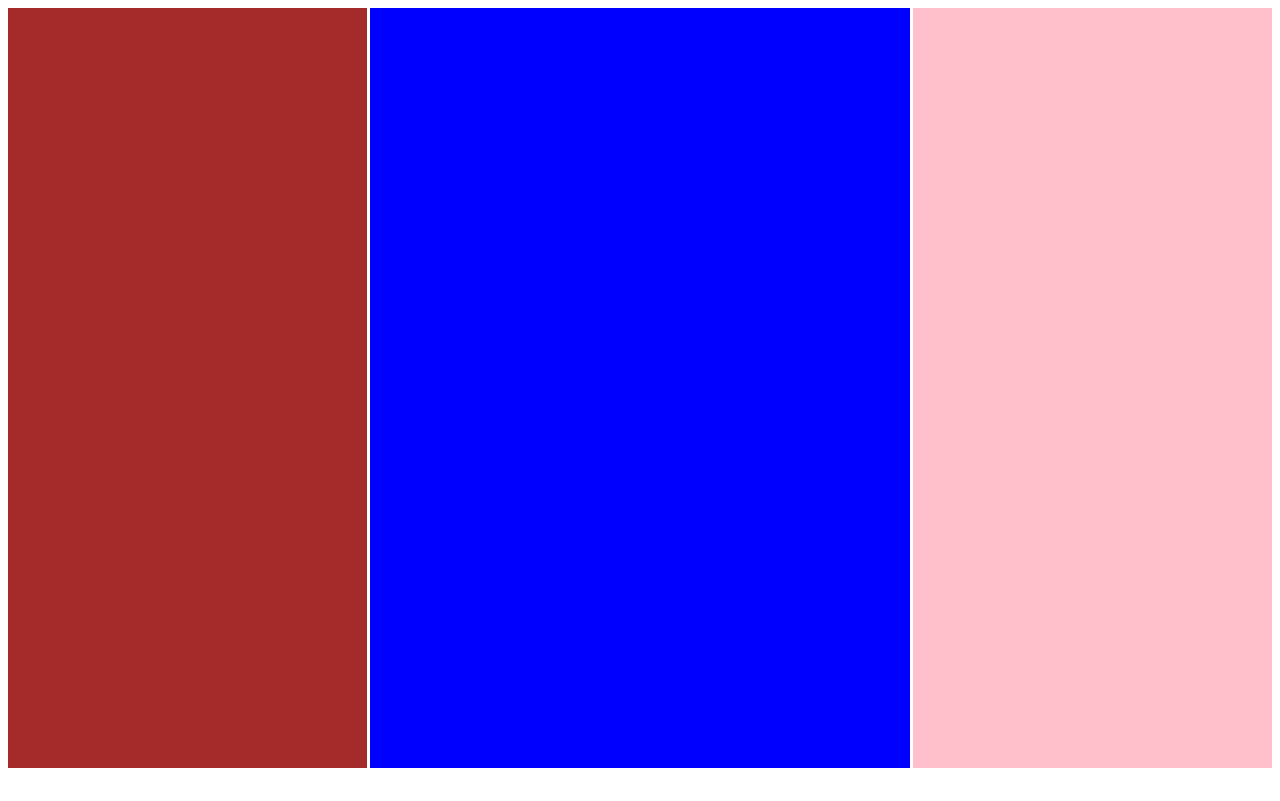
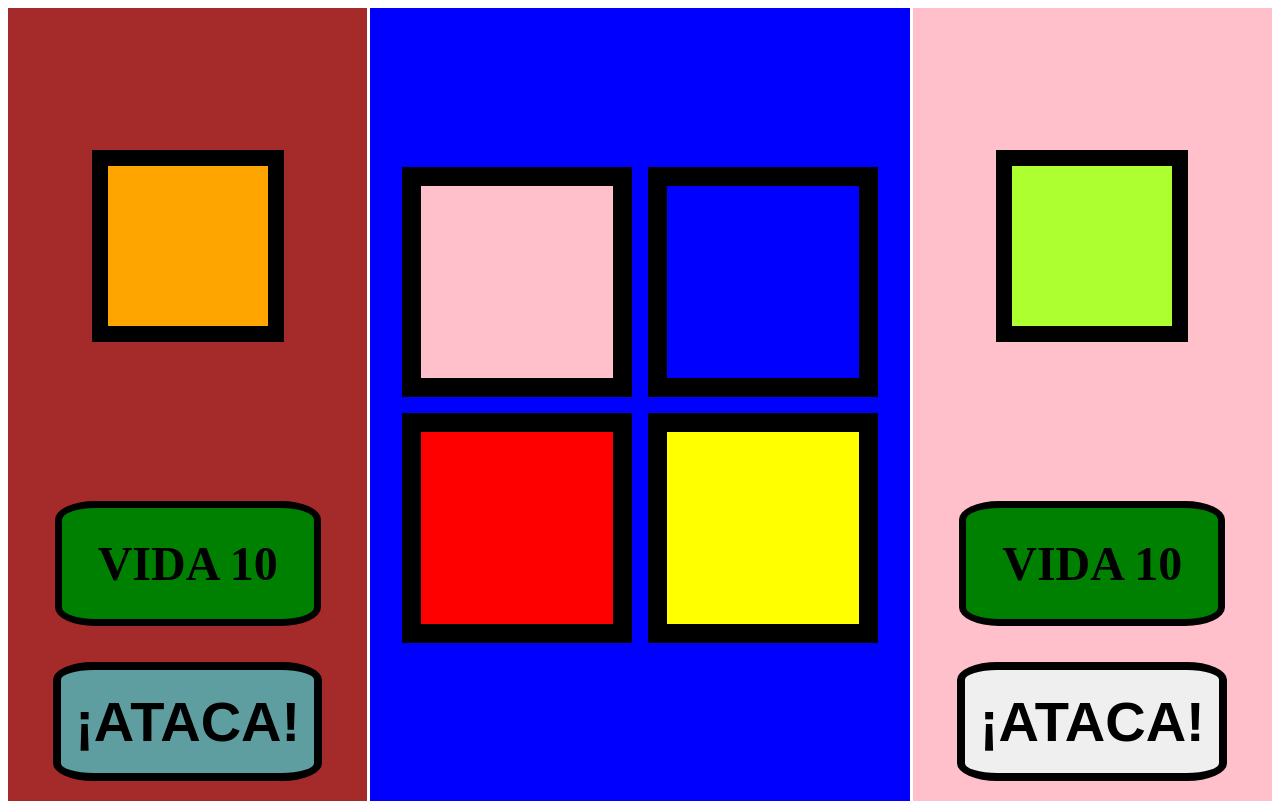
Before and after one commit to gricosm/color-box-fight, a plain HTML site: page index.html in a window 1280 px wide. Drawn offline with Linux system fonts and the light colour scheme.

Commit message:
Finalizo la parte visual del proyecto.

```diff
--- a/css/style.css
+++ b/css/style.css
@@ -8,8 +8,9 @@ main {
     margin: auto;
 }
 
-.section{
+.sectionBox{
     display:grid;
+    height: auto;
     grid-template: 3fr 1fr 1fr / 1fr;
 }
 
@@ -17,20 +18,120 @@ main {
     background-color: brown;
 }
 
-#playerOne {
-    color: orange;
-    width: 3em;
-    height: 3em;
-}
-
-#characterSelection {
-    background-color: blue;
-}
-
 #sectionTwo {
     background-color: pink;
 }
 
+.playerBox {
+    display: flex;
+    align-items: center;
+    justify-content: center;
+}
+
+#playerOne {
+    background-color: orange;
+    width: 10rem;
+    height: 10rem;
+    border: 1rem solid black;
+}
+
+#playerTwo {
+    background-color: greenyellow;
+    width: 10rem;
+    height: 10rem;
+    border: 1rem solid black;
+}
+
+.healthBarBox {
+    display: flex;
+    align-items: center;
+    justify-content: center;
+}
+
+.healthBar {
+    width: 70%;
+    height: 70%;
+    border: 0.45rem solid black;
+    border-radius: 15%;
+    display: flex;
+    align-items: center;
+    justify-content: center;
+}
+
+#healthBarOne {
+    background-color: green;
+}
+
+#healthBarTwo {
+    background-color: green;
+}
+
+span {
+    font-size: 3rem;
+    font-weight: bolder;
+}
+
+button {
+    width: 75%;
+    height: 75%;
+    border: 0.5rem solid black;
+    border-radius: 15%;
+    cursor: pointer;
+}
+
+button span{
+    font-size: 3.5rem;
+    font-weight: bolder;
+}
+
+.actionButtonBox {
+    display: flex;
+    align-items: center;
+    justify-content: center;
+}
+
+#actionButtonOne{
+    background-color:cadetblue;
+}
+
+#actionButttonTwo{
+    background-color:goldenrod;
+}
+
+.characterSelectionBox {
+    background-color: blue;
+    display: grid;
+    grid-template-rows: 1fr 3fr 1fr;
+}
+
+.characterContentBox{
+    display: grid;
+    height: fit-content;
+    width: fit-content;
+    grid-template: 1fr 1fr / 1fr 1fr;
+    gap: 1em;
+    align-self: center;
+    justify-self: center;
+}
+
 .cube {
-    box-sizing: border-box;
+    width: 12rem;
+    height: 12rem;
+    border: 1.2rem solid black;
 }
+
+#pinkCube{
+    background-color: pink;
+}
+
+#blueCube{
+    background-color: blue;
+}
+
+#redCube{
+    background-color: red;
+}
+
+#yellowCube{
+    background-color: yellow;
+}
--- a/index.html
+++ b/index.html
@@ -9,21 +9,45 @@
 </head>
 <body>
     <main>
-        <section class = "section" id = "sectionOne">
-            <div class = "player" id="playerOne"></div>
-            <div class = "healthBar" id = "healthBarOne"></div>
-            <div class = "actionButton" id = "actionButtonOne"></div>
+        <section class = "sectionBox" id="sectionOne">
+            <div class = "playerBox">
+                <div id = "playerOne"></div>
+            </div>
+            <div class = "healthBarBox">
+                <div class= "healthBar" id = "healthBarOne">
+                    <span>VIDA 10</span>
+                </div>
+            </div>
+            <div class = "actionButtonBox">
+                <button id = "actionButtonOne">
+                    <span>¡ATACA!</span>
+                </button>
+            </div>
         </section>
-        <section id = "characterSelection">
-            <div class = "cube" id = "pinkCube"></div>
-            <div class = "cube" id = "blueCube"></div>
-            <div class = "cube" id = "redCube"></div>
-            <div class = "cube" id = "yellowCube"></div>
+        <section class = "characterSelectionBox">
+            <section></section>
+            <section class= "characterContentBox">
+                <div class = "cube" id = "pinkCube"></div>
+                <div class = "cube" id = "blueCube"></div>
+                <div class = "cube" id = "redCube"></div>
+                <div class = "cube" id = "yellowCube"></div>
+            </section>
+            <section></section>
         </section>
-        <section class = "section" id="sectionTwo">
-            <div class = "player" id = "playerTwo"></div>
-            <div class = "healthBar" id = "healthBarTwo"></div>
-            <div class = "actionButton" id = "actionButtonTwo"></div>
+        <section class = "sectionBox" id="sectionTwo">
+            <div class = "playerBox">
+                <div id = "playerTwo"></div>
+            </div>
+            <div class = "healthBarBox">
+                <div class= "healthBar" id = "healthBarTwo">
+                    <span>VIDA 10</span>
+                </div>
+            </div>
+            <div class = "actionButtonBox">
+                <button id = "actionButtonTwo">
+                    <span>¡ATACA!</span>
+                </button>
+            </div>
         </section>
     </main>
 </body>
```
Also changed, not shown: 1 other file.
